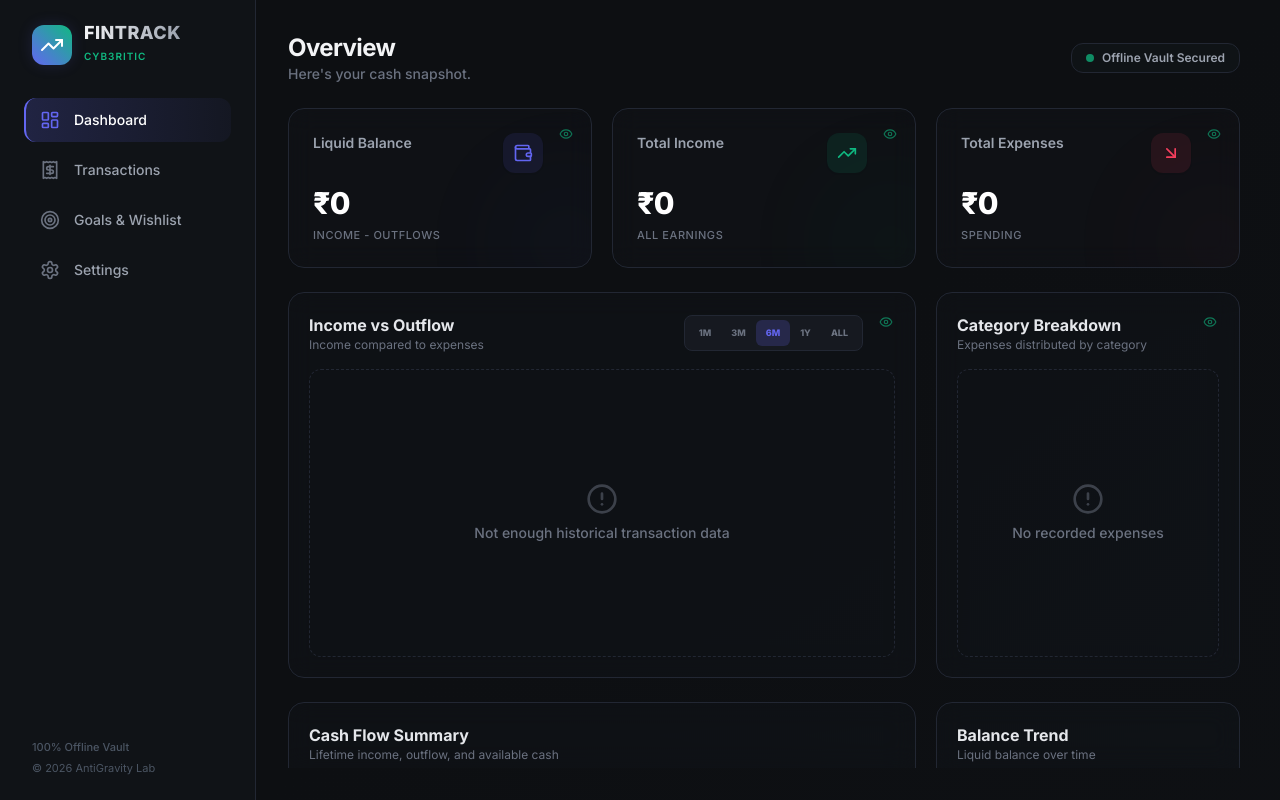
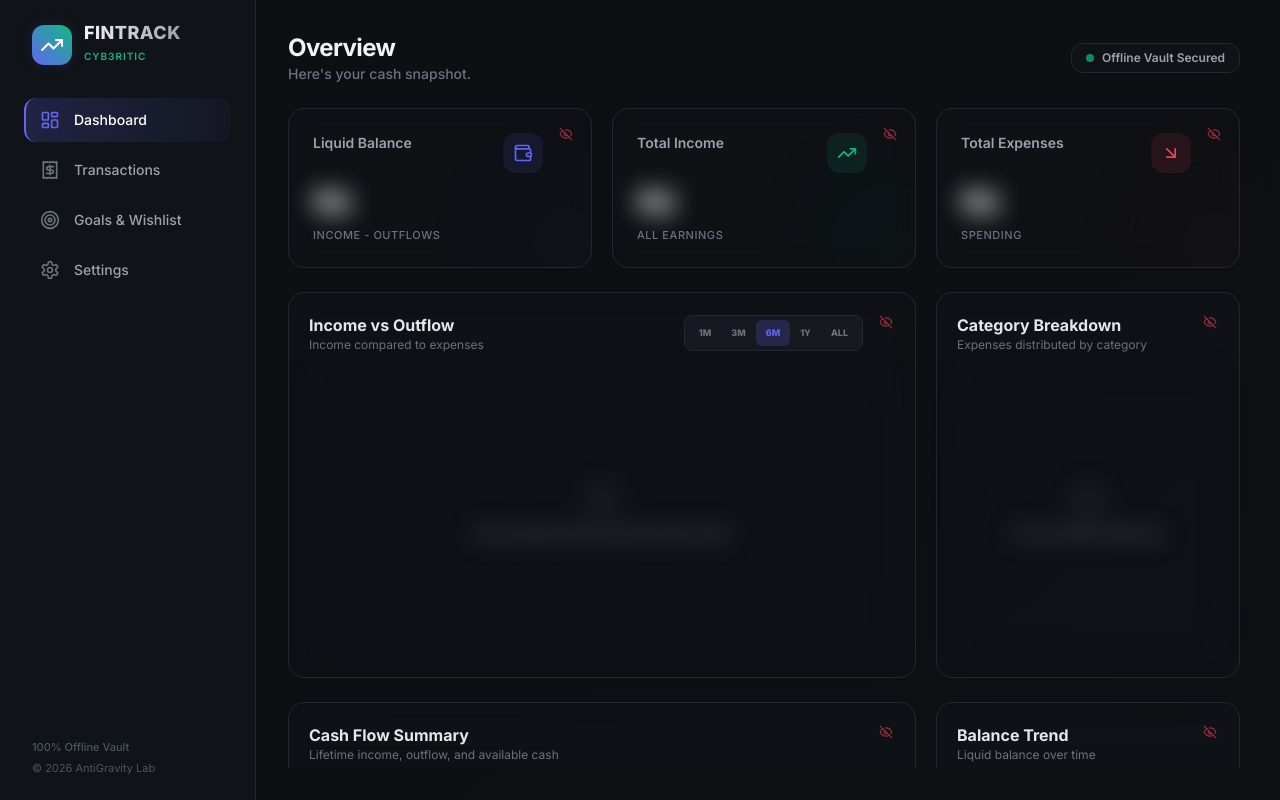
Before and after one commit to cyb3ritic/fintrack, a React (Vite) app: page / in a window 1280 px wide. Built offline with nearby package versions, Linux system fonts and the light colour scheme.

Commit message:
feat: mask numbers everytime app opens

```diff
--- a/package.json
+++ b/package.json
@@ -1,6 +1,6 @@
 {
   "name": "fintrack",
-  "version": "2.0.0",
+  "version": "1.0.1",
   "description": "Secure, local-first Desktop Expense Tracker",
   "author": "cyb3ritic",
   "repository": {
--- a/src/renderer/components/Dashboard.tsx
+++ b/src/renderer/components/Dashboard.tsx
@@ -37,27 +37,23 @@ const itemVariants = {
 export default function Dashboard({ stats, isLoading, range, setRange }: DashboardProps) {
   const { formatCurrency, currency } = useCurrency();
 
-  const [isChartMasked, setIsChartMasked] = useState<boolean>(() => {
-    return localStorage.getItem('mask_dashboard_chart') === 'true';
-  });
-  const [isExpensesMasked, setIsExpensesMasked] = useState<boolean>(() => {
-    return localStorage.getItem('mask_dashboard_expenses') === 'true';
-  });
+  const [isChartMasked, setIsChartMasked] = useState<boolean>(() =>
+    sessionStorage.getItem('mask_dashboard_chart') === null ? true : sessionStorage.getItem('mask_dashboard_chart') === 'true'
+  );
+  const [isExpensesMasked, setIsExpensesMasked] = useState<boolean>(() =>
+    sessionStorage.getItem('mask_dashboard_expenses') === null ? true : sessionStorage.getItem('mask_dashboard_expenses') === 'true'
+  );
+  const [isCashFlowMasked, setIsCashFlowMasked] = useState<boolean>(() =>
+    sessionStorage.getItem('mask_dashboard_cashflow') === null ? true : sessionStorage.getItem('mask_dashboard_cashflow') === 'true'
+  );
+  const [isBalanceTrendMasked, setIsBalanceTrendMasked] = useState<boolean>(() =>
+    sessionStorage.getItem('mask_dashboard_balance_trend') === null ? true : sessionStorage.getItem('mask_dashboard_balance_trend') === 'true'
+  );
 
-  const toggleChartMask = () => {
-    setIsChartMasked((prev) => {
-      const next = !prev;
-      localStorage.setItem('mask_dashboard_chart', String(next));
-      return next;
-    });
-  };
-  const toggleExpensesMask = () => {
-    setIsExpensesMasked((prev) => {
-      const next = !prev;
-      localStorage.setItem('mask_dashboard_expenses', String(next));
-      return next;
-    });
-  };
+  const toggleChartMask = () => setIsChartMasked((prev) => { const next = !prev; sessionStorage.setItem('mask_dashboard_chart', String(next)); return next; });
+  const toggleExpensesMask = () => setIsExpensesMasked((prev) => { const next = !prev; sessionStorage.setItem('mask_dashboard_expenses', String(next)); return next; });
+  const toggleCashFlowMask = () => setIsCashFlowMasked((prev) => { const next = !prev; sessionStorage.setItem('mask_dashboard_cashflow', String(next)); return next; });
+  const toggleBalanceTrendMask = () => setIsBalanceTrendMasked((prev) => { const next = !prev; sessionStorage.setItem('mask_dashboard_balance_trend', String(next)); return next; });
 
   const getSymbol = () => {
     switch (currency) {
@@ -288,6 +284,14 @@ export default function Dashboard({ stats, isLoading, range, setRange }: Dashboa
       {/* Cash Flow Summary */}
       <motion.div variants={itemVariants} className="grid grid-cols-1 lg:grid-cols-3 gap-5">
         <div className="lg:col-span-2 p-5 rounded-2xl border border-border bg-card/25 backdrop-blur-md flex flex-col gap-4 relative group">
+          <button
+            onClick={() => toggleCashFlowMask()}
+            className="absolute top-4 right-4 z-20 p-1.5 rounded-lg text-gray-500 hover:text-white hover:bg-gray-800/40 transition-all opacity-60 hover:opacity-100 flex items-center justify-center"
+            title={isCashFlowMasked ? 'Reveal values' : 'Hide values'}
+          >
+            {isCashFlowMasked ? <EyeOff className="w-3.5 h-3.5 text-accent-rose" /> : <Eye className="w-3.5 h-3.5 text-accent-emerald" />}
+          </button>
+
           <div className="pr-8">
             <h3 className="text-base font-bold text-gray-200">Cash Flow Summary</h3>
             <p className="text-xs text-gray-500">Lifetime income, outflow, and available cash</p>
@@ -296,18 +300,18 @@ export default function Dashboard({ stats, isLoading, range, setRange }: Dashboa
           <div className="grid grid-cols-1 sm:grid-cols-3 gap-4 mt-2">
             <div className="p-4 rounded-xl bg-accent-emerald/5 border border-accent-emerald/20 flex flex-col gap-2">
               <span className="text-xs font-bold text-accent-emerald uppercase tracking-wider">Total Income</span>
-              <span className="text-lg font-extrabold text-white">{formatCurrency(totalIncome)}</span>
+              <span className={`text-lg font-extrabold text-white transition-all duration-300 ${isCashFlowMasked ? 'blur-md select-none' : ''}`}>{formatCurrency(totalIncome)}</span>
             </div>
             <div className="p-4 rounded-xl bg-accent-rose/5 border border-accent-rose/20 flex flex-col gap-2">
               <span className="text-xs font-bold text-accent-rose uppercase tracking-wider">Total Outflow</span>
-              <span className="text-lg font-extrabold text-white">{formatCurrency(totalOutflow)}</span>
+              <span className={`text-lg font-extrabold text-white transition-all duration-300 ${isCashFlowMasked ? 'blur-md select-none' : ''}`}>{formatCurrency(totalOutflow)}</span>
               <div className="flex gap-2 text-[10px] text-gray-400">
-                <span>Expenses: {formatCurrency(totalExpense)}</span>
+                <span className={`transition-all duration-300 ${isCashFlowMasked ? 'blur-sm select-none' : ''}`}>Expenses: {formatCurrency(totalExpense)}</span>
               </div>
             </div>
             <div className="p-4 rounded-xl bg-accent-indigo/5 border border-accent-indigo/20 flex flex-col gap-2">
               <span className="text-xs font-bold text-accent-indigo uppercase tracking-wider">Liquid Balance</span>
-              <span className={`text-lg font-extrabold ${liquidBalance >= 0 ? 'text-accent-emerald' : 'text-accent-rose'}`}>
+              <span className={`text-lg font-extrabold transition-all duration-300 ${liquidBalance >= 0 ? 'text-accent-emerald' : 'text-accent-rose'} ${isCashFlowMasked ? 'blur-md select-none' : ''}`}>
                 {formatCurrency(liquidBalance)}
               </span>
             </div>
@@ -316,6 +320,14 @@ export default function Dashboard({ stats, isLoading, range, setRange }: Dashboa
 
         {/* Liquid Balance Trend miniature */}
         <div className="p-5 rounded-2xl border border-border bg-card/25 backdrop-blur-md flex flex-col gap-4 relative group">
+          <button
+            onClick={() => toggleBalanceTrendMask()}
+            className="absolute top-4 right-4 z-20 p-1.5 rounded-lg text-gray-500 hover:text-white hover:bg-gray-800/40 transition-all opacity-60 hover:opacity-100 flex items-center justify-center"
+            title={isBalanceTrendMasked ? 'Reveal values' : 'Hide values'}
+          >
+            {isBalanceTrendMasked ? <EyeOff className="w-3.5 h-3.5 text-accent-rose" /> : <Eye className="w-3.5 h-3.5 text-accent-emerald" />}
+          </button>
+
           <div className="pr-8">
             <h3 className="text-base font-bold text-gray-200">Balance Trend</h3>
             <p className="text-xs text-gray-500">Liquid balance over time</p>
@@ -329,7 +341,7 @@ export default function Dashboard({ stats, isLoading, range, setRange }: Dashboa
               <span className="text-sm font-medium">No historical data</span>
             </div>
           ) : (
-            <div className="h-36 w-full">
+            <div className={`h-36 w-full transition-all duration-300 ${isBalanceTrendMasked ? 'blur-md select-none' : 'blur-none'}`}>
               <ResponsiveContainer width="100%" height="100%">
                 <AreaChart data={liquidBalanceTrends} margin={{ top: 5, right: 5, left: -20, bottom: 0 }}>
                   <defs>
--- a/src/renderer/components/StatCard.tsx
+++ b/src/renderer/components/StatCard.tsx
@@ -59,14 +59,15 @@ export function AnimatedNumber({ value }: { value: number }) {
 export default function StatCard({ title, value, icon: Icon, colorClass, isLoading, subtitle }: StatCardProps) {
   const [isMasked, setIsMasked] = useState<boolean>(() => {
     const key = `mask_stat_card_${title.toLowerCase().replace(/\s+/g, '_')}`;
-    return localStorage.getItem(key) === 'true';
+    const stored = sessionStorage.getItem(key);
+    return stored === null ? true : stored === 'true';
   });
 
   const toggleMask = () => {
     setIsMasked((prev) => {
       const next = !prev;
       const key = `mask_stat_card_${title.toLowerCase().replace(/\s+/g, '_')}`;
-      localStorage.setItem(key, String(next));
+      sessionStorage.setItem(key, String(next));
       return next;
     });
   };
--- a/src/renderer/components/Transactions.tsx
+++ b/src/renderer/components/Transactions.tsx
@@ -58,13 +58,14 @@ export default function Transactions({
   });
 
   const [isAmountMasked, setIsAmountMasked] = useState<boolean>(() => {
-    return localStorage.getItem('mask_ledger_amounts') === 'true';
+    const stored = sessionStorage.getItem('mask_ledger_amounts');
+    return stored === null ? true : stored === 'true';
   });
 
   const toggleAmountMask = () => {
     setIsAmountMasked((prev) => {
       const next = !prev;
-      localStorage.setItem('mask_ledger_amounts', String(next));
+      sessionStorage.setItem('mask_ledger_amounts', String(next));
       return next;
     });
   };
```
Also changed, not shown: 1 other file (tests, documents, lock files or other folders).
